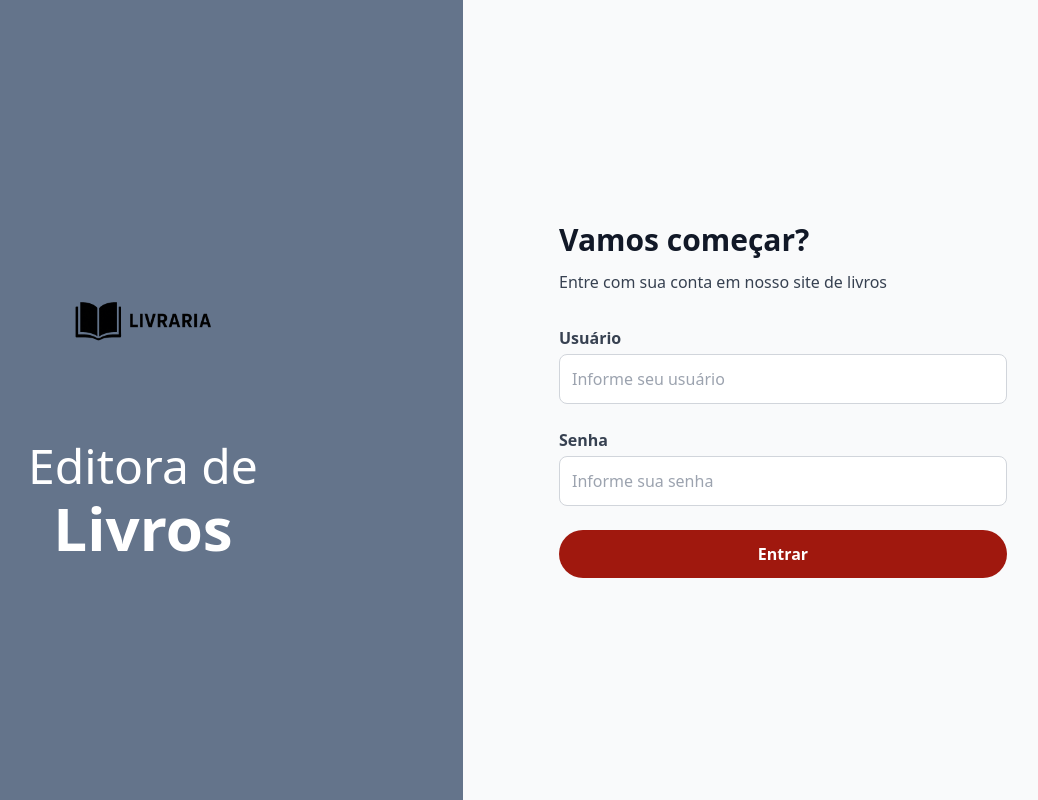
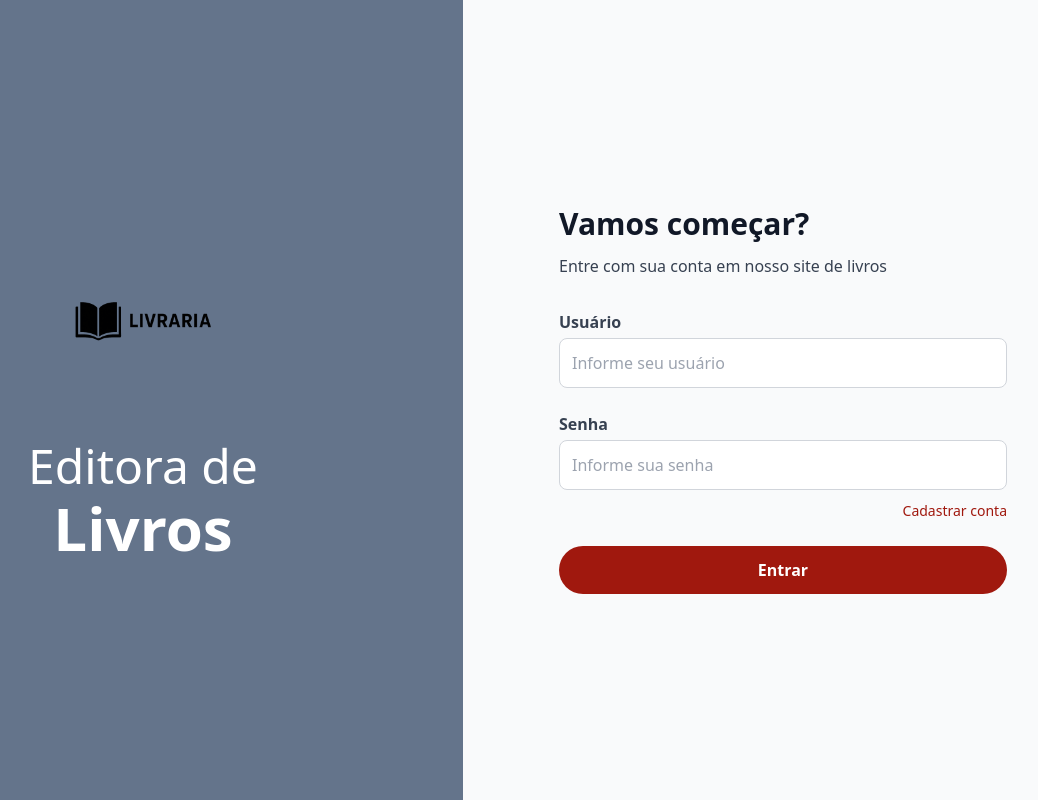
Before and after one commit to kauanbatista57/projeto-livraria, a React (Create React App) app in the folder livros/: page /login in a window 1280 px wide. Shown: the whole page, without its empty margins (177-1215 px from the left). Built offline with nearby package versions, Linux system fonts and the light colour scheme.

Commit message:
style: add

```diff
--- a/livros/src/pages/Login/login.jsx
+++ b/livros/src/pages/Login/login.jsx
@@ -1,3 +1,4 @@
+import { Link } from "react-router-dom";
 export default function Login() {
   return (
     <>
@@ -47,6 +48,15 @@ export default function Login() {
                 placeholder="Informe sua senha"
                 className="w-full p-3 rounded-lg border border-gray-300 focus:outline-none"
               />
+
+                <div className="text-right mt-2">
+                  <Link
+                    to="/cadastro"
+                    className="text-[#A0180E] hover:underline text-sm font-medium"
+                  >
+                    Cadastrar conta
+                  </Link>
+                </div>
             </div>
 
             <button
```
